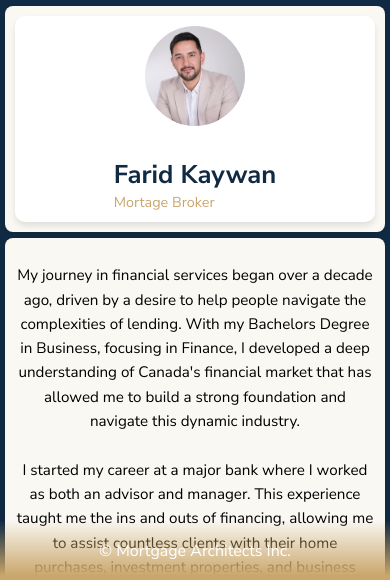
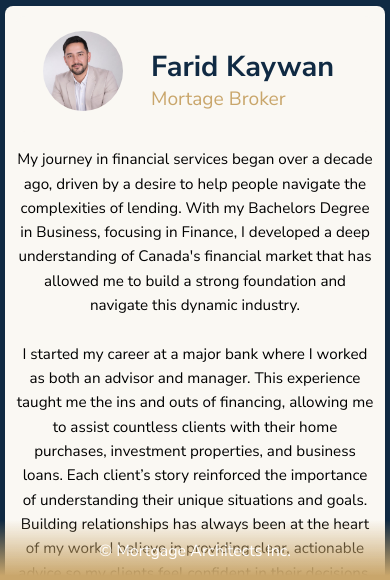
Before and after one commit to offmitch/farid-kaywan, a plain HTML site: page v2/index.html in a window 390 px wide. Shown: the part 262-842 px from the top of the page. Drawn offline with Linux system fonts and the light colour scheme.

Commit message:
Merged profile container with main container (no name seperation from intro)

```diff
--- a/v2/index.html
+++ b/v2/index.html
@@ -43,8 +43,8 @@
             <h4>Mortage Broker</h4>
           </div>
         </div>
-      </div>
-      <div class="container">
+      <!-- </div>
+      <div class="container"> -->
         <p class="intro">
           My journey in financial services began over a decade ago, driven by a
           desire to help people navigate the complexities of lending. With my
--- a/v2/styles.css
+++ b/v2/styles.css
@@ -170,12 +170,12 @@ footer {
 
 .profile-container {
   display: flex;
+  flex-direction: row;
   align-items: center;
   gap: 15px;
-  background-color: white;
+  background-color: #faf8f3;
   padding: 15px;
   border-radius: 10px;
-  box-shadow: 0px 4px 6px rgba(0, 0, 0, 0.1);
   justify-content: flex-start;
   flex-wrap: wrap;
 }
@@ -446,19 +446,19 @@ h2 {
     margin: 3px 0;
   }
 
-  .profile-container {
+  /* .profile-container {
     padding: 10px;
     flex-direction: column;
     text-align: center;
-  }
+  } */
 
   .title h1 {
-    font-size: 1.6em;
+    font-size: 2.5em;
     margin-top: 10px;
   }
 
   .title h4 {
-    font-size: 0.9em;
+    font-size: 1.5em;
   }
 
   .profile-image {
@@ -578,10 +578,6 @@ h2 {
     padding: 15px;
   }
 
-  .title h1 {
-    font-size: 1.8em;
-  }
-
   .contact-info {
     grid-template-columns: repeat(2, 1fr);
   }
@@ -680,3 +676,19 @@ h2 {
     height: 350px;
   }
 }
+
+@media screen and (max-width: 429px){
+
+  .profile-image {
+    width: 80px;
+    height: 80px;
+  }
+
+  .title h1 {
+    font-size: 1.8em;
+  }
+
+  .title h4 {
+    font-size: 1.2em;
+  }
+}
```
